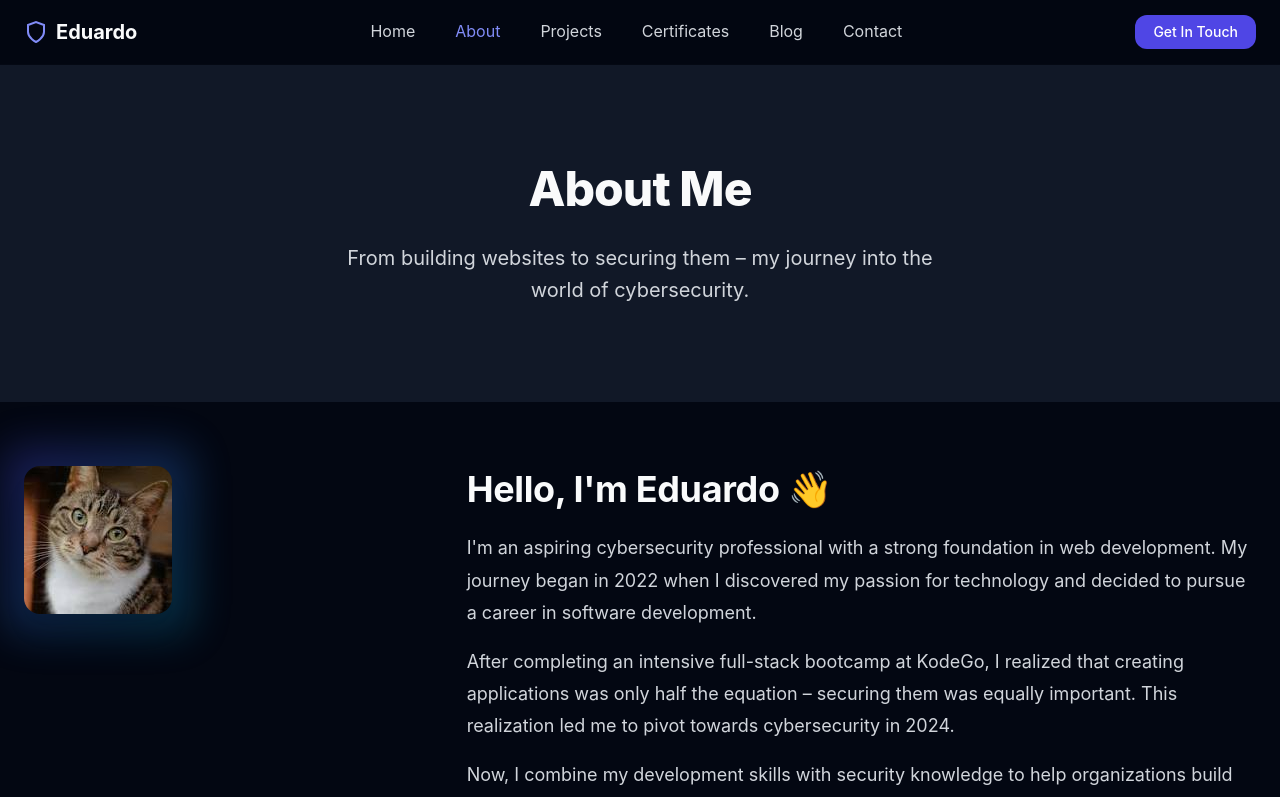
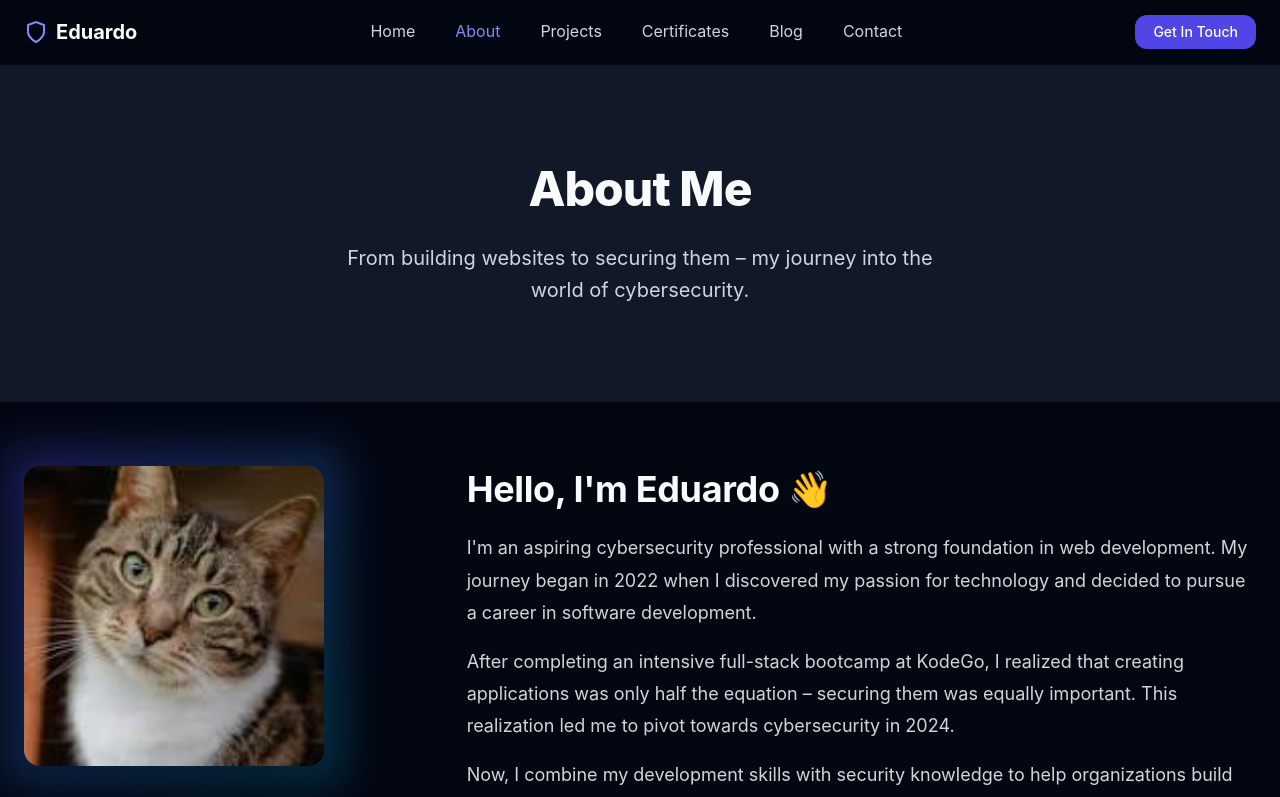
Before and after one commit to Duardz/Duardz, a SvelteKit app: page /about in a window 1280 px wide. Shown: the top 797 px of the page. Built offline with nearby package versions, Linux system fonts and the light colour scheme.

Commit message:
Change profile image size

```diff
--- a/src/routes/about/+page.svelte
+++ b/src/routes/about/+page.svelte
@@ -217,7 +217,11 @@
   .profile-image-wrapper {
     position: relative;
     display: inline-block;
+    aspect-ratio: 1 / 1;
+    width: 100%;
+    max-width: 300px;
   }
+
 
   .profile-image {
     width: 100%;
```
